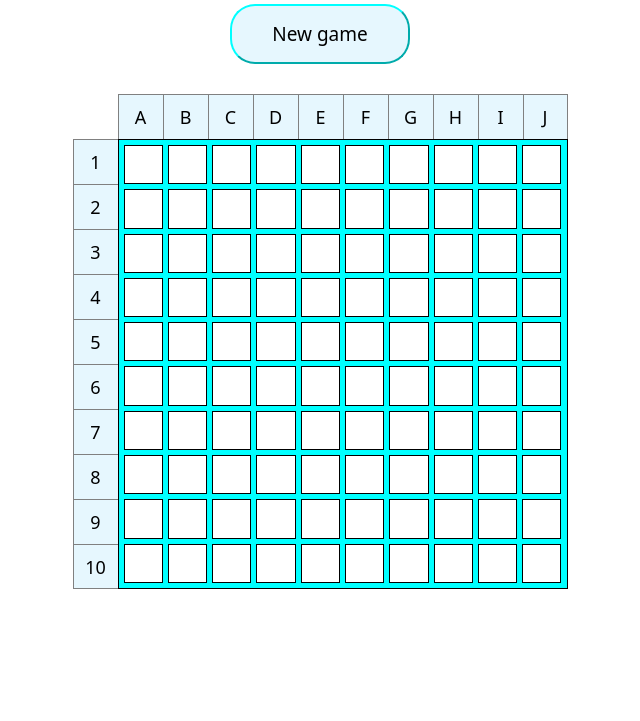
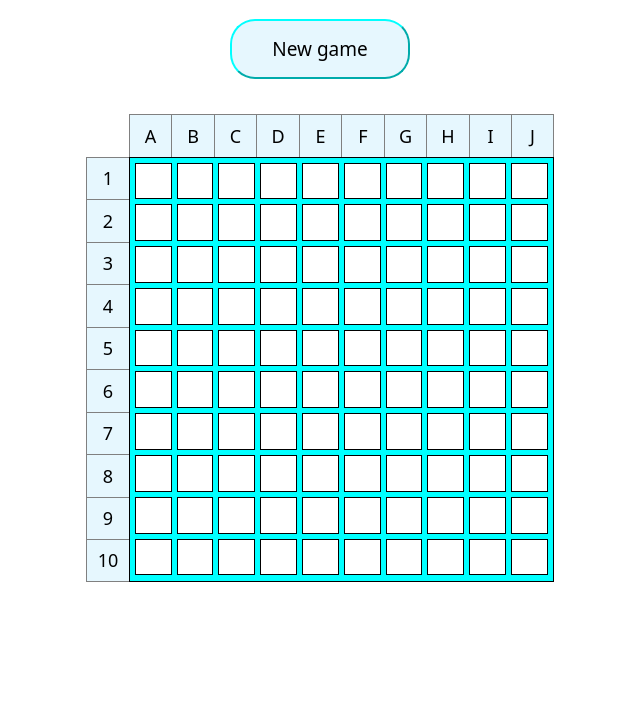
Before and after one commit to deepend15/odin-battleship, a website built with webpack: page src/template.html in a window 1280 px wide. Shown: the part 79-800 px from the top of the page, without its empty margins (320-960 px from the left). Built offline with nearby package versions, Linux system fonts and the light colour scheme.

Commit message:
Adjust styling, remove commented code
Adjust style of game display to better fit more screens. Includes
shortening the instructions during player-attack turn & creating the
'bottom-div' dynamically via JS rather than in the HTML

```diff
--- a/src/display-controller.js
+++ b/src/display-controller.js
@@ -11,21 +11,20 @@ export const displayController = (function () {
 
     const gameDiv = document.querySelector(".game-div");
     const topLineMenuDiv = document.querySelector(".top-line-menu-div");
-    const bottomDiv = document.querySelector(".bottom-div");
 
     // create column and row label arrays
 
     const columnLabelsText = "ABCDEFGHIJ".split("");
     const rowLabelsText = "1,2,3,4,5,6,7,8,9,10".split(",");
 
-    // clear h2, gameDiv, topLineMenuDiv, & opponent ships div
+    // clear h2, gameDiv, topLineMenuDiv, opponent ships div, & board div
 
     if (gameDiv.previousElementSibling.nodeName === "H2") {
       gameDiv.previousElementSibling.remove();
     }
     gameDiv.textContent = "";
     topLineMenuDiv.textContent = "";
-    bottomDiv.textContent = "";
+    if (gameDiv.nextElementSibling) gameDiv.nextElementSibling.remove();
 
     // create initial page load display
 
@@ -88,6 +87,11 @@ export const displayController = (function () {
         );
         showShipPlacementScreen(player1PlaceShipmentScreen);
       } else {
+        const mainContainer = document.querySelector(".main-container");
+        const bottomDiv = document.createElement("div");
+        bottomDiv.classList.add("bottom-div");
+        mainContainer.append(bottomDiv);
+
         // add 'options' button & menu to top line
 
         createAndAddOptionsButton();
@@ -136,7 +140,7 @@ export const displayController = (function () {
           const infoDivTextDivThirdLine = document.createElement("p");
           infoDivTextDivThirdLine.textContent = `-If you hit all of the squares containing one of your opponent's ships, you'll sink that ship!`;
           const infoDivTextDivFourthLine = document.createElement("p");
-          infoDivTextDivFourthLine.textContent = `-Try to sink all of your opponent's ships! The game ends once either you or your opponent sinks all of the other player's ships on the board`;
+          infoDivTextDivFourthLine.textContent = `-The game ends once either you or your opponent sinks all of the other player's ships on the board`;
           infoDivTextDiv.append(
             infoDivTextDivFirstLine,
             infoDivTextDivSecondLine,
@@ -378,7 +382,8 @@ export const displayController = (function () {
             gameOverText1.textContent = "*GAME OVER!*";
             const gameOverText2 = document.createElement("p");
             if (opponentGameboard.allShipsSunk()) {
-              if (opponent.type === "computer") gameOverText2.textContent = `Congrats! You win!`;
+              if (opponent.type === "computer")
+                gameOverText2.textContent = `Congrats! You win!`;
               else gameOverText2.textContent = `${activePlayer.name} wins!`;
             } else gameOverText2.textContent = `Sorry, you lose :(`;
             gameOverDiv.append(gameOverText1, gameOverText2);
@@ -783,7 +788,6 @@ export const displayController = (function () {
 
         // fill in opponent ship count
 
-        bottomDiv.classList.add("bottom-div");
         const bottomDivText = document.createElement("p");
         bottomDivText.textContent = `Opponent ships remaining:`;
         bottomDiv.append(bottomDivText);
@@ -815,7 +819,6 @@ export const displayController = (function () {
 
         if (game.getPlayer2().type === "human") {
           if (game.getGameStatus() === "player-turn") {
-            const mainContainer = document.querySelector(".main-container");
             const nextPlayerTurnDialog = document.createElement("dialog");
             nextPlayerTurnDialog.id = "next-player-turn-dialog";
             const nextPlayerTurnDialogDiv = document.createElement("div");
--- a/src/styles.css
+++ b/src/styles.css
@@ -47,9 +47,9 @@ h5 {
 }
 
 .main-container {
-  padding: 15px 50px 25px 50px;
+  padding: 25px 50px 25px 50px;
   display: grid;
-  gap: 30px;
+  gap: 35px;
   justify-items: center;
   min-width: min-content;
 }
@@ -139,7 +139,7 @@ h2 {
 .ship-placement-section {
   width: 500px;
   display: grid;
-  gap: 35px;
+  gap: 30px;
   grid-template-rows: repeat(2, max-content);
 }
 
@@ -315,7 +315,7 @@ h2 {
   margin-bottom: 25px;
 }
 
-.info-div-text-div > p:not(:first-child) {
+.info-div-text-div > p:not(:first-child):not(:last-child) {
   margin-bottom: 15px;
 }
 
@@ -494,7 +494,7 @@ h2 {
 .row-labels > p {
   border-top: 1px solid gray;
   border-left: 1px solid gray;
-  width: 45px;
+  width: 42.5px;
 }
 
 .row-labels > p:last-child {
@@ -505,8 +505,8 @@ h2 {
   grid-column: 2;
   grid-row: 2;
   display: grid;
-  height: 450px;
-  width: 450px;
+  height: 425px;
+  width: 425px;
   grid-template-columns: repeat(10, 1fr);
   grid-template-rows: repeat(10, 1fr);
   border: 1px solid black;
--- a/src/template.html
+++ b/src/template.html
@@ -12,69 +12,7 @@
         <div class="top-line-menu-div"></div>
       </div>
       <dialog id="new-game-dialog"></dialog>
-      <div class="game-div">
-        <!-- <div class="opponent-section">
-          <h2>Opponent's waters:</h2>
-          <div class="board-div">
-            <div class="column-labels">
-              <p>A</p>
-              <p>B</p>
-              <p>C</p>
-              <p>D</p>
-              <p>E</p>
-              <p>F</p>
-              <p>G</p>
-              <p>H</p>
-              <p>I</p>
-              <p>J</p>
-            </div>
-            <div class="row-labels">
-              <p>1</p>
-              <p>2</p>
-              <p>3</p>
-              <p>4</p>
-              <p>5</p>
-              <p>6</p>
-              <p>7</p>
-              <p>8</p>
-              <p>9</p>
-              <p>10</p>
-            </div>
-            <div class="opponent-board"></div>
-          </div>
-        </div>
-        <div class="current-player-section">
-          <h2>Your waters:</h2>
-          <div class="board-div">
-            <div class="column-labels">
-              <p>A</p>
-              <p>B</p>
-              <p>C</p>
-              <p>D</p>
-              <p>E</p>
-              <p>F</p>
-              <p>G</p>
-              <p>H</p>
-              <p>I</p>
-              <p>J</p>
-            </div>
-            <div class="row-labels">
-              <p>1</p>
-              <p>2</p>
-              <p>3</p>
-              <p>4</p>
-              <p>5</p>
-              <p>6</p>
-              <p>7</p>
-              <p>8</p>
-              <p>9</p>
-              <p>10</p>
-            </div>
-            <div class="current-player-board"></div>
-          </div>
-        </div> -->
-      </div>
-      <div class="bottom-div"></div>
+      <div class="game-div"></div>
     </div>
   </body>
 </html>
```
